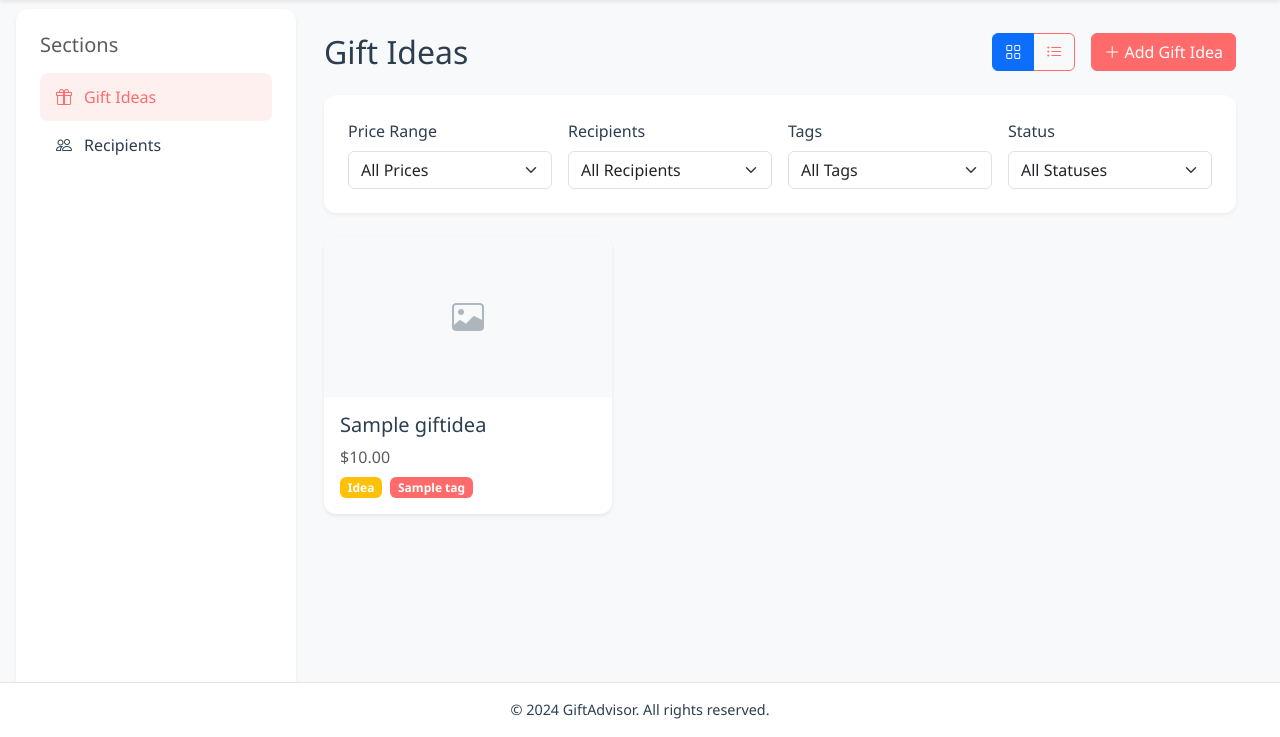
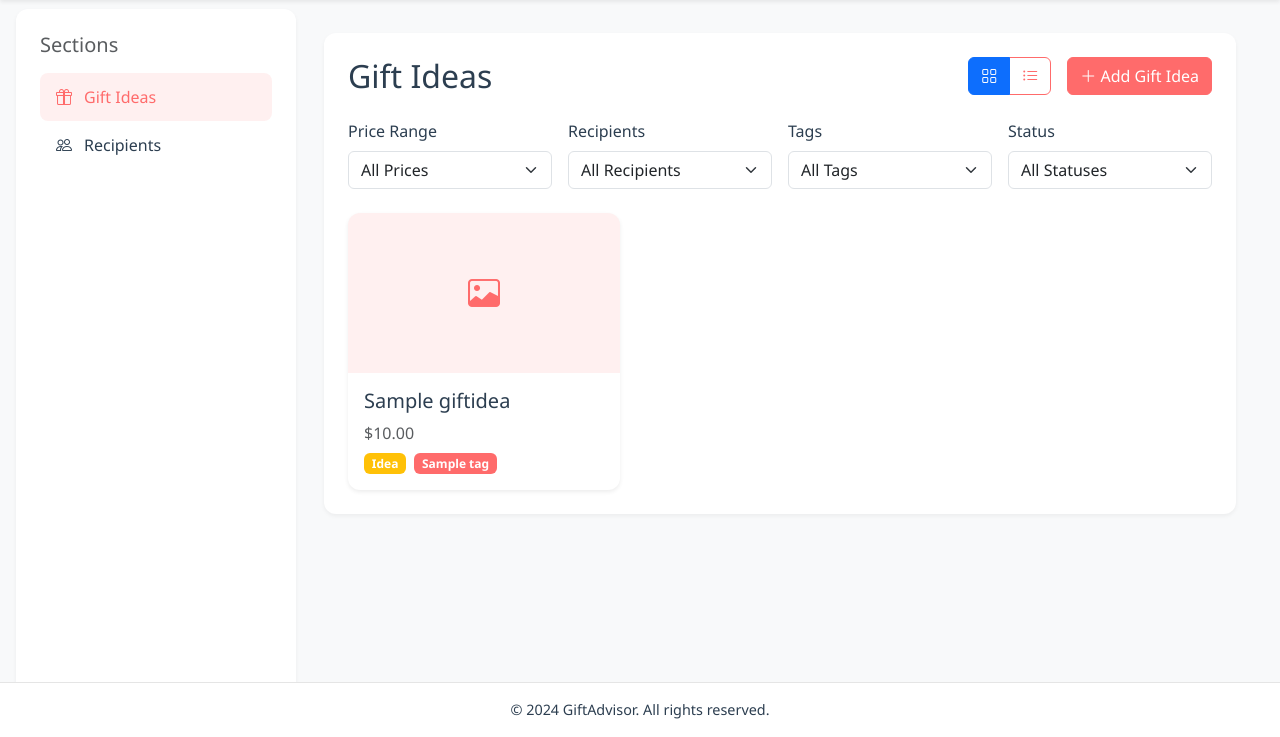
Before and after one commit to DelevoXDG/GiftAdvisor, a Django app: page / in a window 1280 px wide. Shown: the part 63-800 px from the top of the page. Run offline with Django 5.2, Linux system fonts and the light colour scheme; a user stored in the database is signed in; tables that the repository leaves empty hold one stand-in row (values such as "Sample post"); some libraries are stand-ins or nearby versions.

Commit message:
Use single container + red accent

```diff
--- a/templates/base.html
+++ b/templates/base.html
@@ -244,11 +244,11 @@
 
         /* Image placeholders */
         .empty-img {
-            background: #f8f9fa;
+            background: rgba(255, 107, 107, 0.1);
             display: flex;
             align-items: center;
             justify-content: center;
-            color: #adb5bd;
+            color: var(--primary-color);
         }
 
         .gift-card .empty-img {
--- a/templates/dashboard.html
+++ b/templates/dashboard.html
@@ -21,6 +21,7 @@
     <!-- Main Content -->
     <div class="main-content">
         <div class="container-fluid py-4">
+            <div class="filters-section">
                 <div class="d-flex justify-content-between align-items-center mb-4">
                     <h2 class="mb-0">Gift Ideas</h2>
                     <div class="d-flex gap-3">
@@ -39,7 +40,6 @@
                 </div>
 
                 <form id="filterForm" class="mb-4">
-                <div class="filters-section">
                     <div class="row g-3">
                         <div class="col-md-3">
                             <label class="form-label">Price Range</label>
@@ -83,7 +83,6 @@
                                     </option>
                                 {% endfor %}
                             </select>
-                        </div>
                         </div>
                     </div>
                 </form>
@@ -155,6 +154,7 @@
                         </div>
                     </div>
                     {% endfor %}
+                </div>
             </div>
         </div>
     </div>
```
Lines whose indentation alone changed are shown as unchanged.
